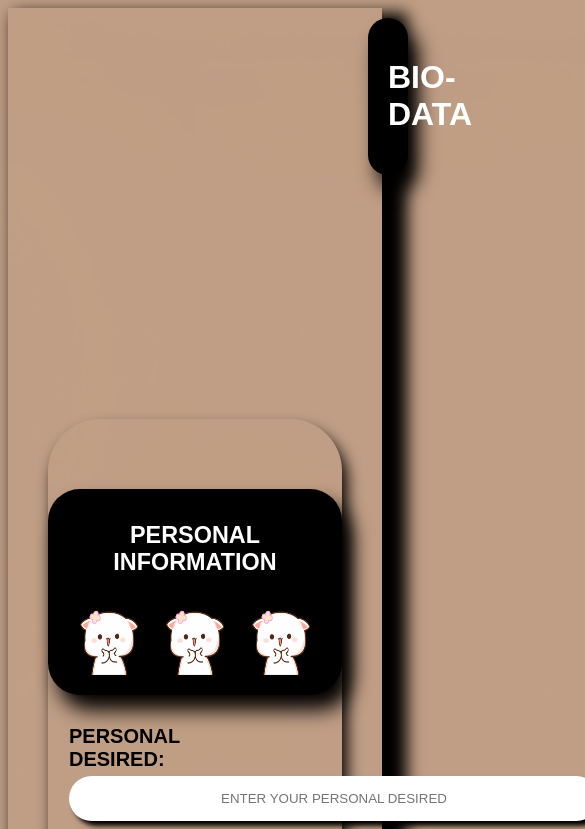
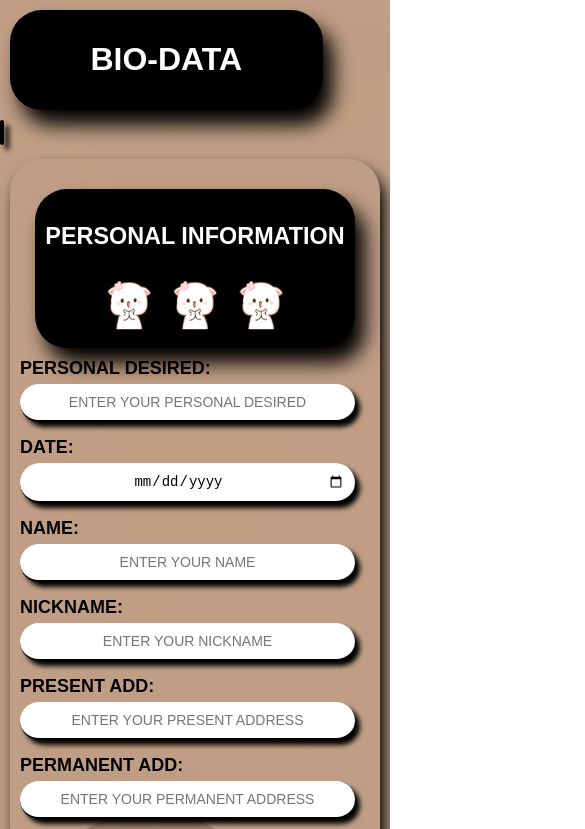
Before and after one commit to jhnrivera/bio.io, a plain HTML site: page index.html in a window 390 px wide. Shown: the top 829 px of the page, 585 px wide, since content can reach past the window. Drawn offline with Linux system fonts and the light colour scheme.

Commit message:
Update styles.css

```diff
--- a/styles.css
+++ b/styles.css
@@ -1,74 +1,61 @@
-
 body {
     font-family: Arial, sans-serif;
-    margin: 5;
-    padding: 10px;
+    margin: 0;
+    padding: 0;
     background-image: url('estik.jpg');
     background-size: cover;
     background-position: center;
-    border: none;
-    box-shadow: 15px 15px 15px 10px black;
-
+    box-shadow: none;
 }
-
 
 .container {
     text-align: center;
     background-color: black;
     border-radius: 32px;
     padding: 20px;
-    margin-top: 20px auto;
-    max-width: 500px;
+    margin: 20px auto;
+    max-width: 90%; /* Adjusted for responsiveness */
     box-shadow: 10px 15px 20px black;
-    margin-left: 350px;
     color: white;
 }
-
 
 .personal, .educ {
     background-color: black;
     padding: 10px;
     border-radius: 32px;
-    margin-bottom: 30px;
-    margin-top: 30px;
+    margin: 30px 0;
     font-size: 20px;
     box-shadow: 10px 15px 20px black;
     text-align: center;
-    width: 100%;
     color: white;
 }
-
 
 form {
     display: flex;
     flex-wrap: wrap;
-    justify-content: space-between;
+    justify-content: center; /* Centered for smaller devices */
     align-items: center;
-    margin-bottom: 20px;;
+    margin-bottom: 20px;
 }
-
 
 .grupu {
     display: flex;
     flex-direction: column;
-    width: 48%;
+    width: 100%; /* Full width for smaller devices */
     margin-bottom: 15px;
-    margin-left: 21px;
-
+    padding: 0 10px; /* Added padding for spacing */
 }
-
 
 label {
     font-size: 20px;
     margin-bottom: 5px;
 }
 
-
 input[type="text"], input[type="date"], input[type="radio"] {
-    padding: 15px;
-    width: 500px;
+    padding: 10px;
+    width: 100%; /* Responsive width */
     border: none;
-    border-bottom: 2px black;
+    border-bottom: 2px solid black;
     border-radius: 32px;
     text-align: center;
     box-shadow: 5px 5px 5px black;
@@ -76,44 +63,80 @@ input[type="text"], input[type="date"], input[type="radio"] {
     color: black;
 }
 
-input[type="radio"]{
+input[type="radio"] {
     width: auto;
     margin-right: 10px;
     color: white;
 }
 
-
-
 .suwatanan {
-    padding-top: 40px;
-    font-size: 100%;
+    padding-top: 20px;
+    font-size: 1em;
     text-align: left;
-    margin: 30px;
+    margin: 20px;
     box-shadow: 5px 10px 15px black;
-    border-radius: 52px;
+    border-radius: 32px;
     color: black;
     font-weight: bold;
-
 }
 
 .pic {
     display: inline-block;
     border-radius: 32px;
     box-shadow: 5px 5px 5px black;
-    margin-left: 950px;
-    border: 2px solid;
-    border-width: 100px;
-    height: 10px;
+    margin: 0 auto;
+    border: 2px solid black;
+    height: auto;
     color: white;
 }
-.gif{
-    width: 80px;
-    height: 80px;
 
+.gif {
+    width: 100%;
+    max-width: 80px; /* Limit the size on larger screens */
+    height: auto;
+}
+
+@media (max-width: 1200px) {
+    .container {
+        max-width: 75%;
+    }
+
+    .grupu {
+        margin-left: 0;
+    }
 }
 
 @media (max-width: 768px) {
-    .form-group {
-        width: 100%;
+    .container {
+        padding: 15px;
+    }
+
+    input[type="text"], input[type="date"], input[type="radio"] {
+        padding: 10px;
+        width: 90%; /* Reduce width on smaller screens */
+    }
+
+    .suwatanan {
+        margin: 10px;
+    }
+
+    .gif {
+        width: 60px;
+        height: 60px;
     }
 }
+
+@media (max-width: 480px) {
+    label {
+        font-size: 18px;
+    }
+
+    input[type="text"], input[type="date"], input[type="radio"] {
+        font-size: 14px;
+    }
+
+    .container, .personal, .educ {
+        margin: 10px;
+        padding: 10px;
+    }
+}
```
